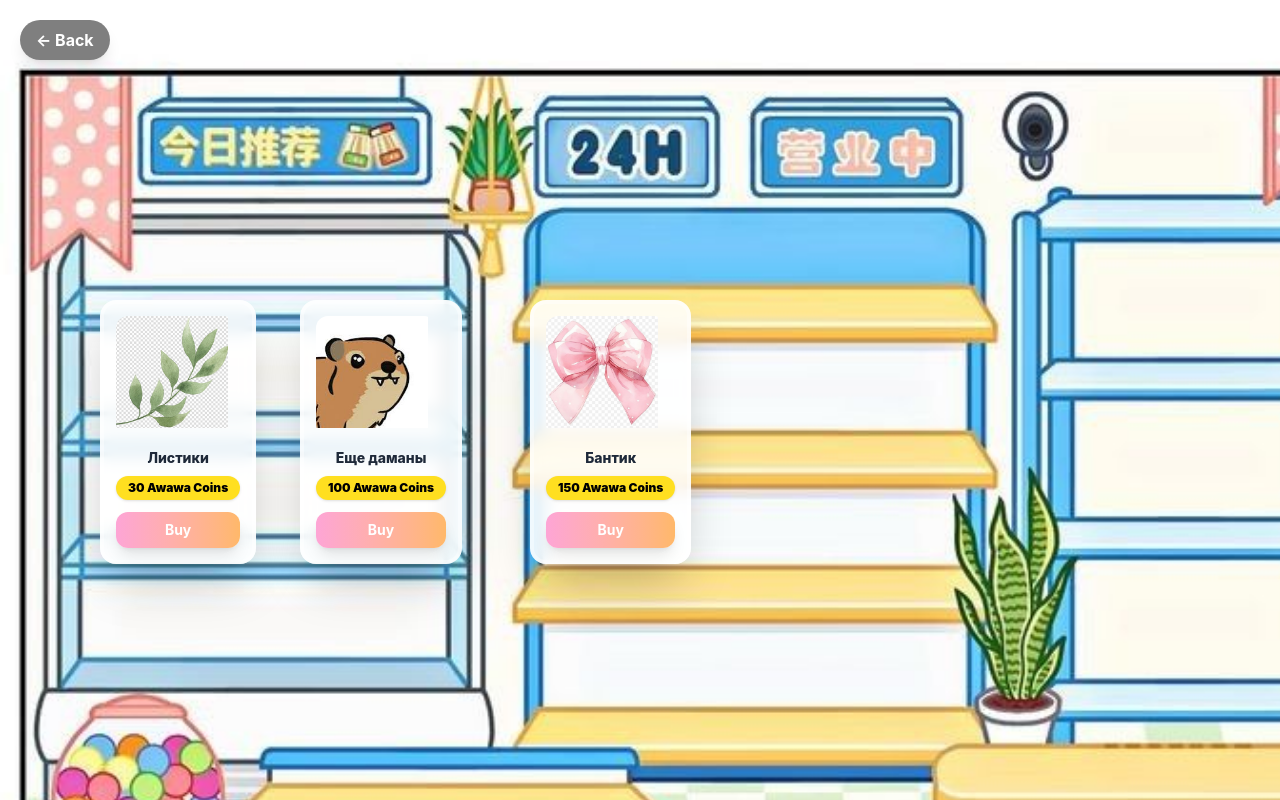
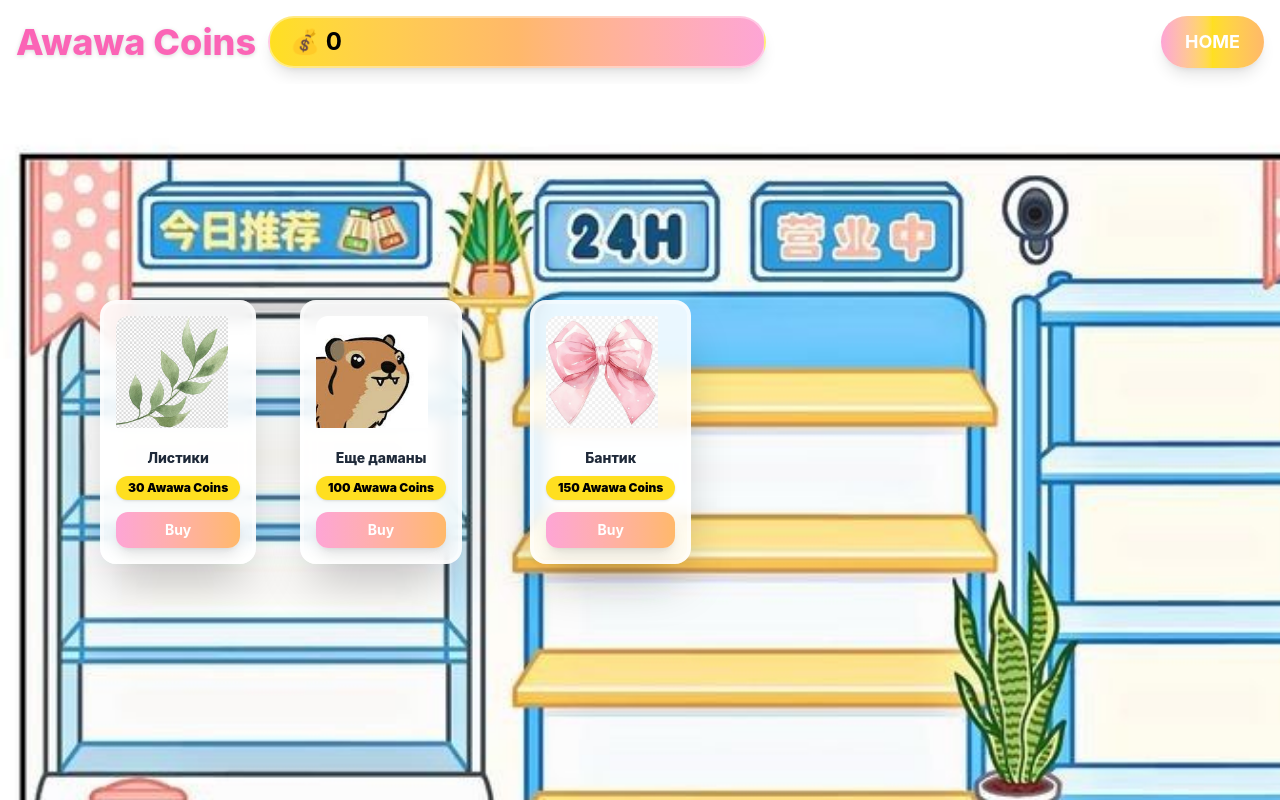
Before and after one commit to kiqiou/hyrax-game, a Vue app: page /shop in a window 1280 px wide. Shown: the top 800 px of the page. Built offline with nearby package versions, Linux system fonts and the light colour scheme.

Commit message:
fix: fixed ui in main page

```diff
--- a/src/components/Header.vue
+++ b/src/components/Header.vue
@@ -1,5 +1,5 @@
 <template>
-  <div class="flex flex-col sm:flex-row sm:items-center gap-3 w-full sm:w-auto">
+  <div class="flex flex-col sm:flex-row sm:items-center  gap-3 w-full sm:w-auto">
     <div class="flex items-center gap-2">
       <span
         class="text-3xl sm:text-4xl font-extrabold font-fun text-pink-400 drop-shadow-sm"
@@ -16,16 +16,16 @@
     </div>
 
     <div class="flex flex-row gap-5 justify-center items-center">
-      <RouterLink
-        to="/shop"
-        class="relative px-6 py-3 text-lg sm:text-xl font-extrabold text-white rounded-full bg-gradient-to-r from-pink-300 via-yellow-300 to-orange-300 shadow-lg shadow-orange-300/50 hover:scale-110 active:scale-95 transition-all duration-300 border-2 border-white/40 overflow-hidden"
-      >
-        <span class="relative z-10">SHOP</span>
-
-        <span
-          class="absolute inset-0 bg-white/20 blur-xl opacity-0 hover:opacity-100 transition"
-        />
-      </RouterLink>
+        <RouterLink
+        :to="isShop ? '/' : '/shop'"
+        class="relative px-6 py-3 text-lg font-bold text-white rounded-full
+                bg-gradient-to-r from-pink-300 via-yellow-300 to-orange-300
+                shadow-lg hover:scale-110 active:scale-95 transition"
+        >
+        <span class="relative z-10">
+            {{ isShop ? 'HOME' : 'SHOP' }}
+        </span>
+        </RouterLink>
     </div>
     </div>
 
@@ -33,8 +33,13 @@
 </template>
 
 <script setup lang="ts">
+import { computed } from "vue";
 import { useWalletStore } from "../stores/wallet";
-import { RouterLink } from "vue-router";
+import { RouterLink, useRoute} from "vue-router";
+
+const route = useRoute()
 
 const walletStore = useWalletStore();
+
+const isShop = computed(() => route.path === '/shop')
 </script>
--- a/src/pages/MainPage.vue
+++ b/src/pages/MainPage.vue
@@ -1,10 +1,10 @@
 <template>
   <div
-    class="min-h-screen w-full mx-auto p-4 sm:p-6 flex flex-col justify-between items-center bg-gradient-to-br from-blue-300/40 to-red-300/40"
+    class="min-h-screen p-4 sm:p-6 flex flex-col justify-between bg-gradient-to-br from-blue-300/40 to-red-300/40"
   >
     <Header />
 
-    <div class="w-full max-w-3xl flex flex-col gap-4 items-center">
+    <div class="flex w-full flex flex-col gap-4 items-center">
       <p class="font-bold text-xl sm:text-2xl text-black/80">
         Hyrax name:
       </p>
--- a/src/pages/Shop.vue
+++ b/src/pages/Shop.vue
@@ -1,18 +1,13 @@
 <template>
-  <div class="relative w-full min-h-screen overflow-auto bg-black">
+  <div class="relative w-full min-h-screen overflow-x-auto overflow-y-hidden bg-white">
+    <Header class="p-4"></Header>
     <img
       src="@/assets/images/shop.jpg"
       alt="shop"
-      class="min-w-[1400px] w-full h-auto select-none"
+      class="min-w-[1400px] w-full h-full select-none"
       draggable="false"
     />
 
-    <RouterLink
-      to="/"
-      class="absolute top-5 left-5 text-white bg-black/50 backdrop-blur-sm rounded-full px-4 py-2 font-bold shadow-lg hover:bg-black/70 transition-colors duration-300"
-    >
-      <- Back
-    </RouterLink>
     <div
       v-for="value in shopStore.items"
       :key="value.id"
@@ -60,6 +55,7 @@
 </template>
 
 <script setup lang="ts">
+import Header from "../components/Header.vue";
 import { useShopStore } from "../stores/shop";
 import { useWalletStore } from "../stores/wallet";
 
```
